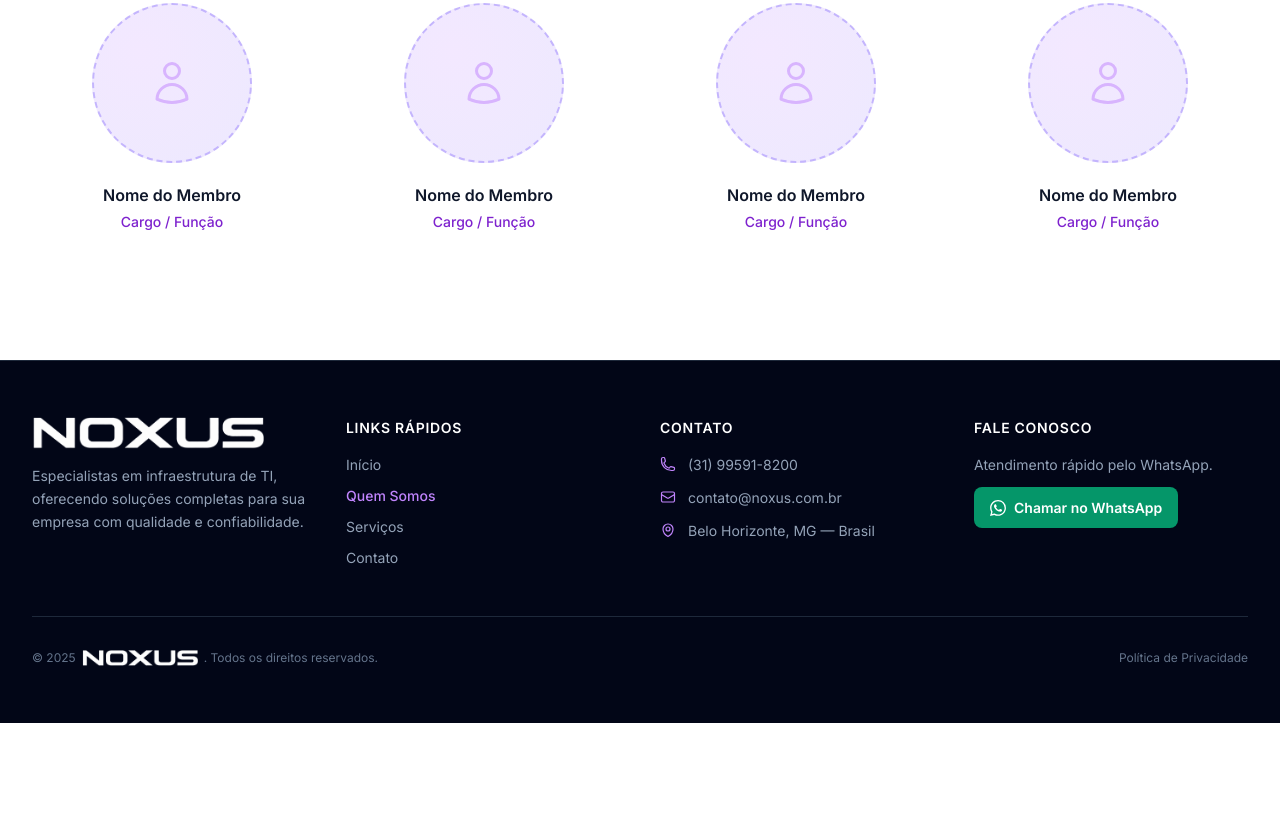
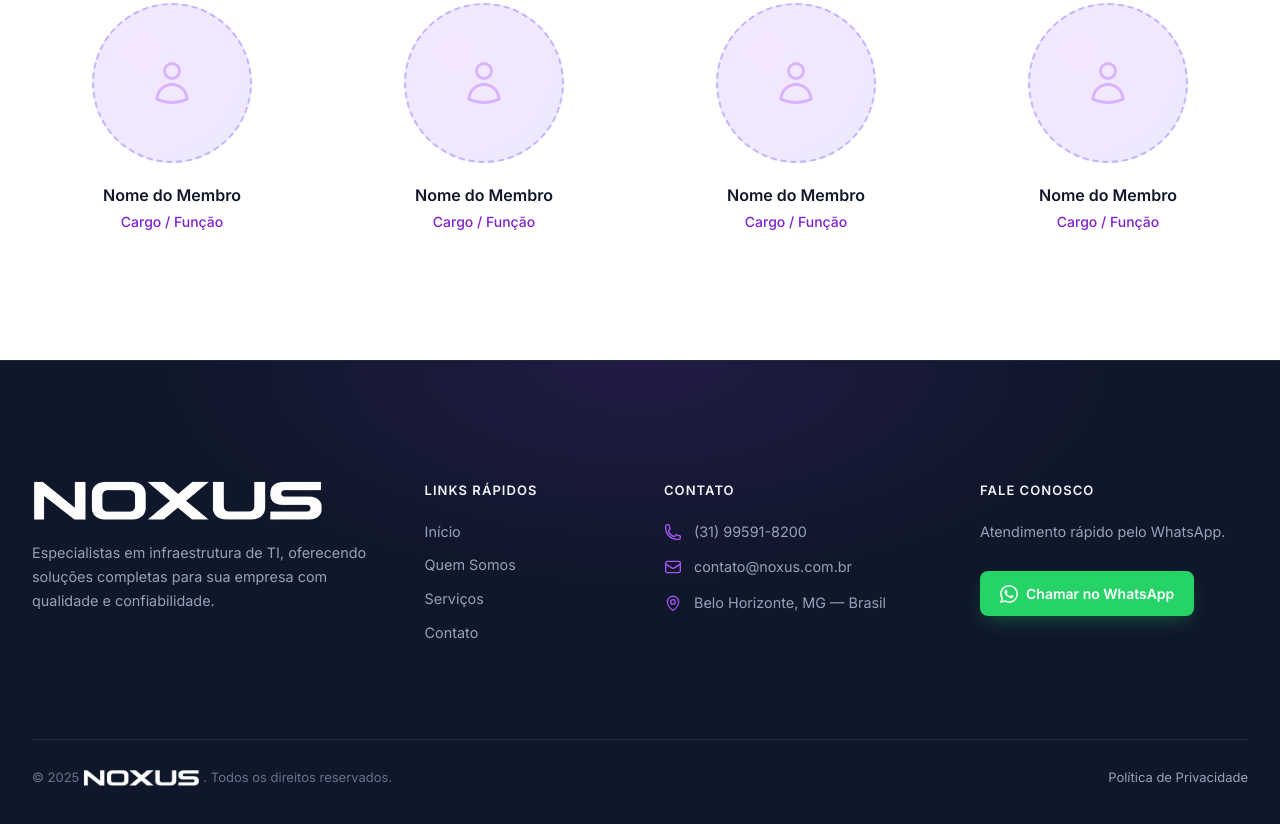
Before and after one commit to PedroEustaq/noxusBETA, a website: page qmsomos.html in a window 1280 px wide. Shown: the part 1040-1864 px from the top of the page. Before the commit the page ends 1763 px from the top, so only its background shows below. Drawn offline with Linux system fonts and the light colour scheme.

Commit message:
comitado

```diff
--- a/contato.html
+++ b/contato.html
@@ -11,6 +11,8 @@
   <link href="https://fonts.googleapis.com/css2?family=Inter:wght@300;400;500;600;700;800&display=swap"
     rel="stylesheet" />
   <link rel="stylesheet" href="styles.css" />
+    <link rel="stylesheet" href="css/header.css">
+  <link rel="stylesheet" href="css/footer.css" />
 
   <!-- Estilos específicos da página de contato -->
   <style>
@@ -587,6 +589,7 @@
   </section>
 
   <!-- FOOTER -->
+ <!-- FOOTER -->
   <footer class="footer">
     <div class="container footer-inner">
       <div class="footer-grid">
@@ -603,10 +606,10 @@
         <div>
           <h3 class="footer-heading">Links Rápidos</h3>
           <ul class="footer-links">
-            <li><a href="test.html">Início</a></li>
+            <li><a href="index.html">Início</a></li>
             <li><a href="qmsomos.html">Quem Somos</a></li>
-            <li><a href="test.html#servicos">Serviços</a></li>
-            <li><a href="contato.html" class="active">Contato</a></li>
+            <li><a href="index.html#servicos">Serviços</a></li>
+            <li><a href="contato.html">Contato</a></li>
           </ul>
         </div>
 
@@ -625,7 +628,7 @@
                 <path stroke-linecap="round" stroke-linejoin="round"
                   d="M21.75 6.75v10.5a2.25 2.25 0 01-2.25 2.25h-15a2.25 2.25 0 01-2.25-2.25V6.75m19.5 0A2.25 2.25 0 0019.5 4.5h-15a2.25 2.25 0 00-2.25 2.25m19.5 0v.243a2.25 2.25 0 01-1.07 1.916l-7.5 4.615a2.25 2.25 0 01-2.36 0L3.32 8.91a2.25 2.25 0 01-1.07-1.916V6.75" />
               </svg>
-              <a href="mailto:contato@fibersys.com.br">contato@fibersys.com.br</a>
+              <a href="mailto:contato@noxus.com.br">contato@noxus.com.br</a>
             </li>
             <li>
               <svg fill="none" stroke="currentColor" stroke-width="1.8" viewBox="0 0 24 24">
--- a/qmsomos.html
+++ b/qmsomos.html
@@ -9,7 +9,8 @@
   <link rel="preconnect" href="https://fonts.gstatic.com" crossorigin />
   <link href="https://fonts.googleapis.com/css2?family=Inter:wght@300;400;500;600;700;800&display=swap" rel="stylesheet" />
   <link rel="stylesheet" href="styles.css" />
-  <link rel="stylesheet" href="css/header.css">
+    <link rel="stylesheet" href="css/header.css">
+  <link rel="stylesheet" href="css/footer.css" />
 </head>
 <body>
 
@@ -191,6 +192,7 @@
   </main>
 
   <!-- FOOTER -->
+ <!-- FOOTER -->
   <footer class="footer">
     <div class="container footer-inner">
       <div class="footer-grid">
@@ -199,17 +201,18 @@
             <img src="assets/copiaNoxus.png" alt="NOXUS" />
           </a>
           <p>
-            Especialistas em infraestrutura de TI, oferecendo soluções completas para sua empresa com qualidade e confiabilidade.
+            Especialistas em infraestrutura de TI, oferecendo soluções completas para sua empresa com qualidade e
+            confiabilidade.
           </p>
         </div>
 
         <div>
           <h3 class="footer-heading">Links Rápidos</h3>
           <ul class="footer-links">
-            <li><a href="test.html">Início</a></li>
-            <li><a href="qmsomos.html" class="active">Quem Somos</a></li>
-            <li><a href="test.html#servicos">Serviços</a></li>
-            <li><a href="test.html#contato">Contato</a></li>
+            <li><a href="index.html">Início</a></li>
+            <li><a href="qmsomos.html">Quem Somos</a></li>
+            <li><a href="index.html#servicos">Serviços</a></li>
+            <li><a href="contato.html">Contato</a></li>
           </ul>
         </div>
 
@@ -218,20 +221,23 @@
           <ul class="footer-contact">
             <li>
               <svg fill="none" stroke="currentColor" stroke-width="1.8" viewBox="0 0 24 24">
-                <path stroke-linecap="round" stroke-linejoin="round" d="M2.25 6.75c0 8.284 6.716 15 15 15h2.25a2.25 2.25 0 002.25-2.25v-1.372c0-.516-.351-.966-.852-1.091l-4.423-1.106c-.44-.11-.902.055-1.173.417l-.97 1.293c-.282.376-.769.542-1.21.38a12.035 12.035 0 01-7.143-7.143c-.162-.441.004-.928.38-1.21l1.293-.97c.363-.271.527-.734.417-1.173L6.963 3.102a1.125 1.125 0 00-1.091-.852H4.5A2.25 2.25 0 002.25 4.5v2.25z"/>
+                <path stroke-linecap="round" stroke-linejoin="round"
+                  d="M2.25 6.75c0 8.284 6.716 15 15 15h2.25a2.25 2.25 0 002.25-2.25v-1.372c0-.516-.351-.966-.852-1.091l-4.423-1.106c-.44-.11-.902.055-1.173.417l-.97 1.293c-.282.376-.769.542-1.21.38a12.035 12.035 0 01-7.143-7.143c-.162-.441.004-.928.38-1.21l1.293-.97c.363-.271.527-.734.417-1.173L6.963 3.102a1.125 1.125 0 00-1.091-.852H4.5A2.25 2.25 0 002.25 4.5v2.25z" />
               </svg>
               <a href="tel:+5531995918200">(31) 99591-8200</a>
             </li>
             <li>
               <svg fill="none" stroke="currentColor" stroke-width="1.8" viewBox="0 0 24 24">
-                <path stroke-linecap="round" stroke-linejoin="round" d="M21.75 6.75v10.5a2.25 2.25 0 01-2.25 2.25h-15a2.25 2.25 0 01-2.25-2.25V6.75m19.5 0A2.25 2.25 0 0019.5 4.5h-15a2.25 2.25 0 00-2.25 2.25m19.5 0v.243a2.25 2.25 0 01-1.07 1.916l-7.5 4.615a2.25 2.25 0 01-2.36 0L3.32 8.91a2.25 2.25 0 01-1.07-1.916V6.75"/>
+                <path stroke-linecap="round" stroke-linejoin="round"
+                  d="M21.75 6.75v10.5a2.25 2.25 0 01-2.25 2.25h-15a2.25 2.25 0 01-2.25-2.25V6.75m19.5 0A2.25 2.25 0 0019.5 4.5h-15a2.25 2.25 0 00-2.25 2.25m19.5 0v.243a2.25 2.25 0 01-1.07 1.916l-7.5 4.615a2.25 2.25 0 01-2.36 0L3.32 8.91a2.25 2.25 0 01-1.07-1.916V6.75" />
               </svg>
               <a href="mailto:contato@noxus.com.br">contato@noxus.com.br</a>
             </li>
             <li>
               <svg fill="none" stroke="currentColor" stroke-width="1.8" viewBox="0 0 24 24">
-                <path stroke-linecap="round" stroke-linejoin="round" d="M15 10.5a3 3 0 11-6 0 3 3 0 016 0z"/>
-                <path stroke-linecap="round" stroke-linejoin="round" d="M19.5 10.5c0 7.142-7.5 11.25-7.5 11.25S4.5 17.642 4.5 10.5a7.5 7.5 0 1115 0z"/>
+                <path stroke-linecap="round" stroke-linejoin="round" d="M15 10.5a3 3 0 11-6 0 3 3 0 016 0z" />
+                <path stroke-linecap="round" stroke-linejoin="round"
+                  d="M19.5 10.5c0 7.142-7.5 11.25-7.5 11.25S4.5 17.642 4.5 10.5a7.5 7.5 0 1115 0z" />
               </svg>
               <span>Belo Horizonte, MG — Brasil</span>
             </li>
@@ -243,7 +249,8 @@
           <p class="footer-cta-text">Atendimento rápido pelo WhatsApp.</p>
           <a href="https://wa.me/5531995918200" target="_blank" rel="noopener" class="btn-whatsapp">
             <svg fill="currentColor" viewBox="0 0 24 24">
-              <path d="M17.472 14.382c-.297-.149-1.758-.867-2.03-.967-.273-.099-.471-.148-.67.15-.197.297-.767.966-.94 1.164-.173.199-.347.223-.644.075-.297-.15-1.255-.463-2.39-1.475-.883-.788-1.48-1.761-1.653-2.059-.173-.297-.018-.458.13-.606.134-.133.298-.347.446-.52.149-.174.198-.298.298-.497.099-.198.05-.371-.025-.52-.075-.149-.669-1.612-.916-2.207-.242-.579-.487-.5-.669-.51-.173-.008-.371-.01-.57-.01-.198 0-.52.074-.792.372-.272.297-1.04 1.016-1.04 2.479 0 1.462 1.065 2.875 1.213 3.074.149.198 2.096 3.2 5.077 4.487.709.306 1.262.489 1.694.625.712.227 1.36.195 1.871.118.571-.085 1.758-.719 2.006-1.413.248-.694.248-1.289.173-1.413-.074-.124-.272-.198-.57-.347m-5.421 7.403h-.004a9.87 9.87 0 01-5.031-1.378l-.361-.214-3.741.982.998-3.648-.235-.374a9.86 9.86 0 01-1.51-5.26c.001-5.45 4.436-9.884 9.888-9.884 2.64 0 5.122 1.03 6.988 2.898a9.825 9.825 0 012.893 6.994c-.003 5.45-4.437 9.884-9.885 9.884m8.413-18.297A11.815 11.815 0 0012.05 0C5.495 0 .16 5.335.157 11.892c0 2.096.547 4.142 1.588 5.945L.057 24l6.305-1.654a11.882 11.882 0 005.683 1.448h.005c6.554 0 11.89-5.335 11.893-11.893a11.821 11.821 0 00-3.48-8.413z"/>
+              <path
+                d="M17.472 14.382c-.297-.149-1.758-.867-2.03-.967-.273-.099-.471-.148-.67.15-.197.297-.767.966-.94 1.164-.173.199-.347.223-.644.075-.297-.15-1.255-.463-2.39-1.475-.883-.788-1.48-1.761-1.653-2.059-.173-.297-.018-.458.13-.606.134-.133.298-.347.446-.52.149-.174.198-.298.298-.497.099-.198.05-.371-.025-.52-.075-.149-.669-1.612-.916-2.207-.242-.579-.487-.5-.669-.51-.173-.008-.371-.01-.57-.01-.198 0-.52.074-.792.372-.272.297-1.04 1.016-1.04 2.479 0 1.462 1.065 2.875 1.213 3.074.149.198 2.096 3.2 5.077 4.487.709.306 1.262.489 1.694.625.712.227 1.36.195 1.871.118.571-.085 1.758-.719 2.006-1.413.248-.694.248-1.289.173-1.413-.074-.124-.272-.198-.57-.347m-5.421 7.403h-.004a9.87 9.87 0 01-5.031-1.378l-.361-.214-3.741.982.998-3.648-.235-.374a9.86 9.86 0 01-1.51-5.26c.001-5.45 4.436-9.884 9.888-9.884 2.64 0 5.122 1.03 6.988 2.898a9.825 9.825 0 012.893 6.994c-.003 5.45-4.437 9.884-9.885 9.884m8.413-18.297A11.815 11.815 0 0012.05 0C5.495 0 .16 5.335.157 11.892c0 2.096.547 4.142 1.588 5.945L.057 24l6.305-1.654a11.882 11.882 0 005.683 1.448h.005c6.554 0 11.89-5.335 11.893-11.893a11.821 11.821 0 00-3.48-8.413z" />
             </svg>
             Chamar no WhatsApp
           </a>
@@ -252,7 +259,9 @@
 
       <div class="footer-bottom">
         <p class="footer-copy">
-          © 2025 <img src="assets/copiaNoxus.png" alt="NOXUS" />. Todos os direitos reservados.
+          © 2025
+          <img src="assets/copiaNoxus.png" alt="NOXUS" />.
+          Todos os direitos reservados.
         </p>
         <a href="#" class="footer-privacy">Política de Privacidade</a>
       </div>
```
